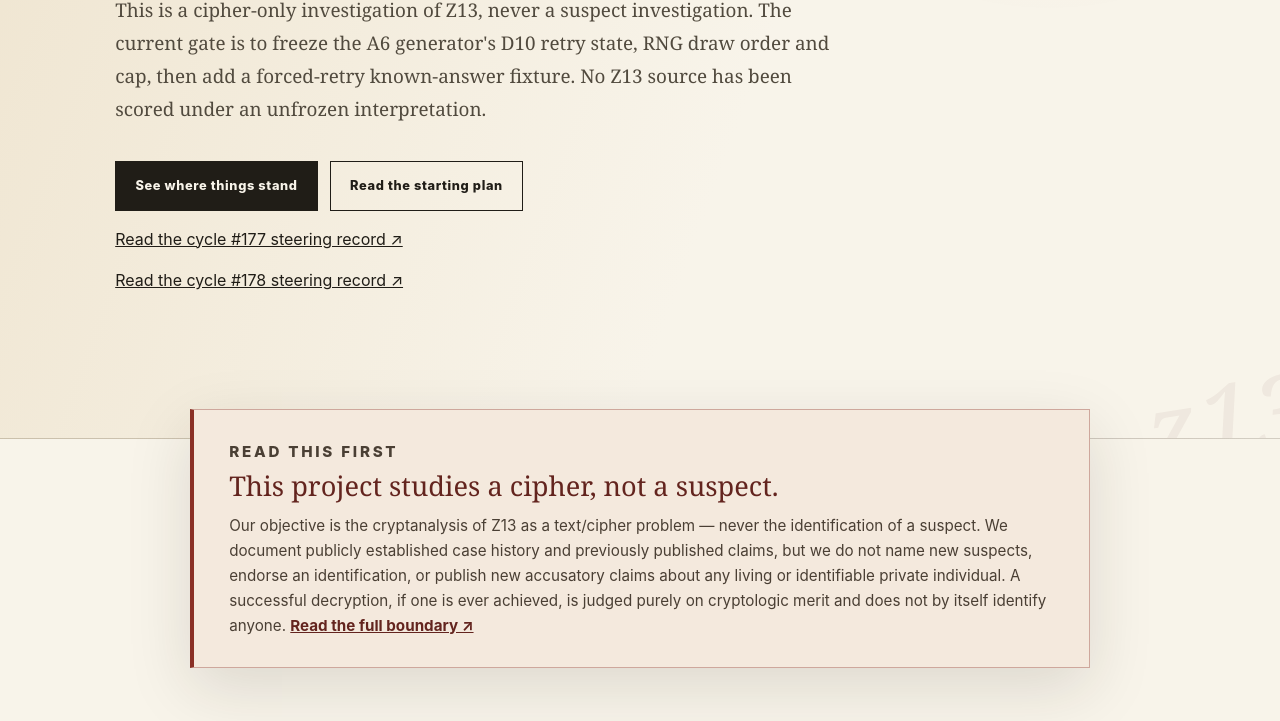
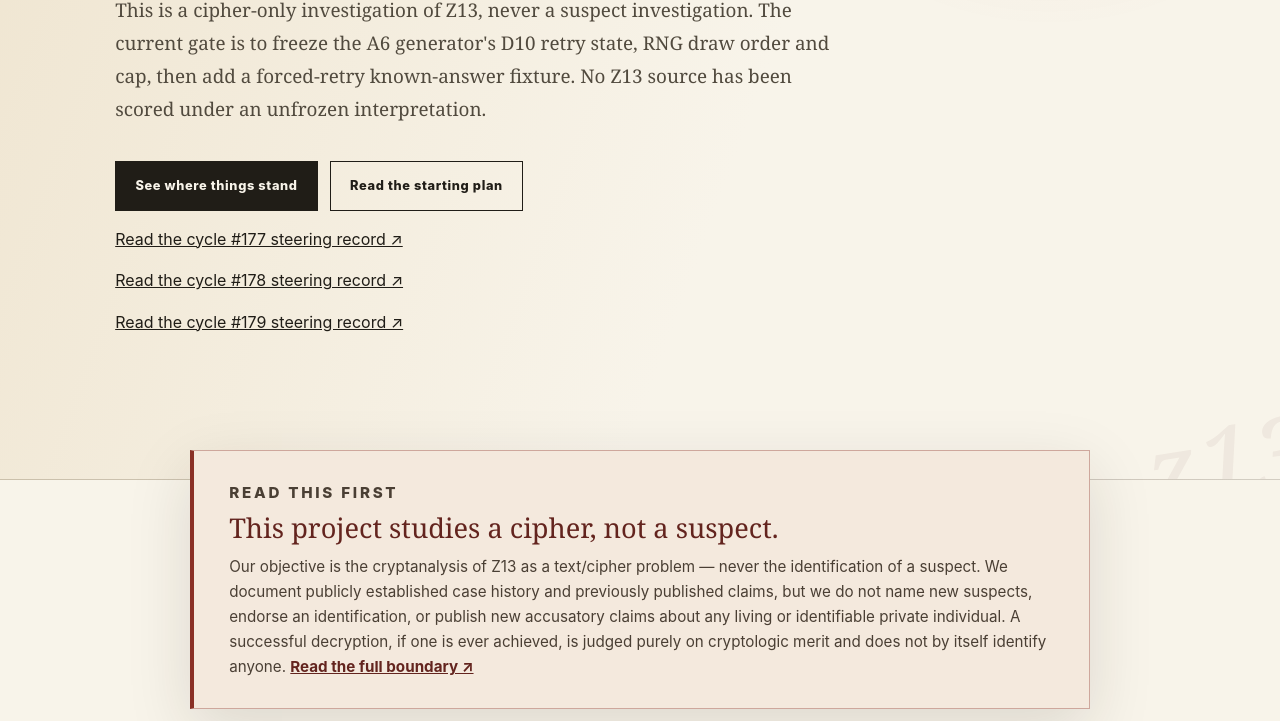
Before and after one commit to SoylentAquamarine/zodiac-collective, a plain HTML site: page docs/index.html in a window 1280 px wide. Shown: the part 801-1522 px from the top of the page. Drawn offline with Linux system fonts and the light colour scheme; no server answers.

Commit message:
Link cycle #179 from homepage

```diff
--- a/docs/index.html
+++ b/docs/index.html
@@ -54,6 +54,7 @@
         </div>
         <p><a href="https://github.com/SoylentAquamarine/zodiac-collective/blob/chatgpt/cycle175-20261125-zodiac/steering/meetings/chatgpt-2026-11-25-cycle-177.md">Read the cycle #177 steering record ↗</a></p>
         <p><a href="https://github.com/SoylentAquamarine/zodiac-collective/blob/chatgpt/cycle175-20261125-zodiac/steering/meetings/chatgpt-2026-11-25-cycle-178.md">Read the cycle #178 steering record ↗</a></p>
+        <p><a href="https://github.com/SoylentAquamarine/zodiac-collective/blob/chatgpt/cycle175-20261125-zodiac/steering/meetings/chatgpt-2026-11-26-cycle-179.md">Read the cycle #179 steering record ↗</a></p>
       </div>
 
       <section class="ethics-panel" aria-labelledby="ethics-title">
```
